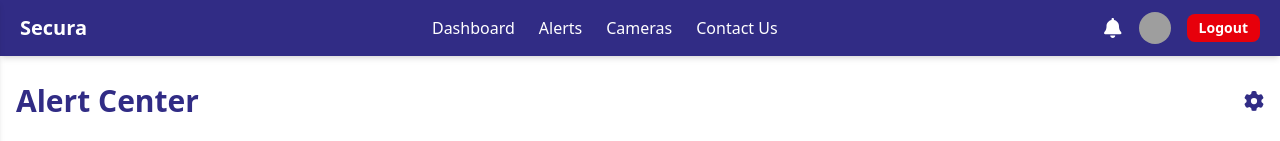
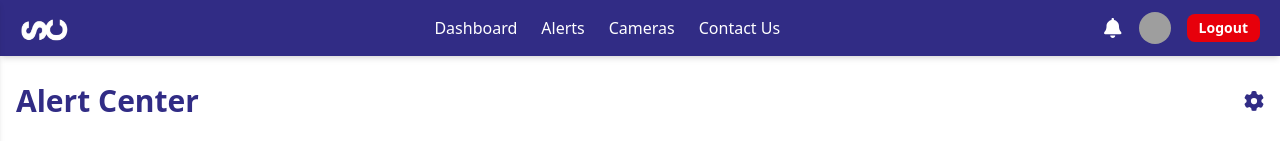
Before and after one commit to heiiodear/Capstone-Project, a React (Vite) app in the folder web/my-app/client/: page /alerts in a window 1280 px wide. Shown: the top 141 px of the page. Built offline with nearby package versions, Linux system fonts and the light colour scheme; grey boxes are pictures that could not be loaded.

Commit message:
add logo

```diff
--- a/web/my-app/client/src/components/Header.jsx
+++ b/web/my-app/client/src/components/Header.jsx
@@ -7,6 +7,7 @@ import { fab } from '@fortawesome/free-brands-svg-icons';
 import { far } from '@fortawesome/free-regular-svg-icons';
 import { FontAwesomeIcon } from '@fortawesome/react-fontawesome';
 import { useAlertNotifications } from './../hooks/useAlertNotifications';
+import logo2 from "./../assets/logo2.png";
 library.add(fas, fab, far);
 import axios from "axios";
 
@@ -87,7 +88,11 @@ function Header() {
                         <FaBars className="w-5 h-5" />
                     </button>
                     <Link to="/dashboard" className="text-xl font-bold">
-                        <span className="hidden sm:inline">Secura</span>
+                        <span className="hidden sm:inline">
+                            <div className="flex justify-center">
+                                <img src={logo2} alt="Logo" className="h-auto w-23 -mb-7 -mt-5 -ml-5" />
+                            </div>
+                        </span>
                     </Link>
                 </div>
 
--- a/web/my-app/client/src/pages/Login.jsx
+++ b/web/my-app/client/src/pages/Login.jsx
@@ -5,6 +5,7 @@ import { fas } from '@fortawesome/free-solid-svg-icons';
 import { fab } from '@fortawesome/free-brands-svg-icons';
 import { far } from '@fortawesome/free-regular-svg-icons';
 import { FontAwesomeIcon } from '@fortawesome/react-fontawesome';
+import logo from "./../assets/logo.png";
 library.add(fas, fab, far);
 import axios from "axios";
 
@@ -48,7 +49,9 @@ function Login() {
     </style>
     <div className="min-h-screen flex justify-center items-center p-4 bg-indigo-100">
       <div className="w-full max-w-md bg-white rounded-lg shadow-md p-6 space-y-4">
-        <div className="text-center text-2xl font-bold text-indigo-900 cursor-default">Secura</div>
+        <div className="flex justify-center">
+          <img src={logo} alt="Logo" className="h-27 w-auto -mb-10" />
+        </div>
         <div className="text-center text-2xl font-bold text-indigo-900 cursor-default">Welcome back</div>
         <p className="text-center text-gray-500 text-sm cursor-default">Please sign in to access your account</p>
         {message && <div className="text-center text-red-600 text-sm">{message}</div>}
--- a/web/my-app/client/src/pages/Signup.jsx
+++ b/web/my-app/client/src/pages/Signup.jsx
@@ -8,6 +8,7 @@ import { fab } from '@fortawesome/free-brands-svg-icons';
 import { far } from '@fortawesome/free-regular-svg-icons';
 import { FontAwesomeIcon } from '@fortawesome/react-fontawesome';
 import { faCircleInfo } from '@fortawesome/free-solid-svg-icons';
+import logo from "./../assets/logo.png";
 library.add(fas, fab, far);
 import axios from "axios";
 
@@ -99,7 +100,9 @@ function Signup() {
     </style>
     <div className="min-h-screen flex items-center justify-center bg-indigo-100 px-4 py-6">
       <div className="w-full max-w-2xl bg-white rounded-lg shadow-md p-8 space-y-6">
-        <div className="text-center text-3xl font-bold text-indigo-900">Projectname</div>
+        <div className="flex justify-center">
+          <img src={logo} alt="Logo" className="h-27 w-auto -mb-12 -mt-5" />
+        </div>
         <div className="text-center text-3xl font-bold text-indigo-900 ">Create an Account</div>
         <p className="text-center text-gray-500 text-sm">Enter your information to register</p>
 
```
Also changed, not shown: web/my-app/client/src/assets/logo.png (added), web/my-app/client/src/assets/logo2.png (added).
